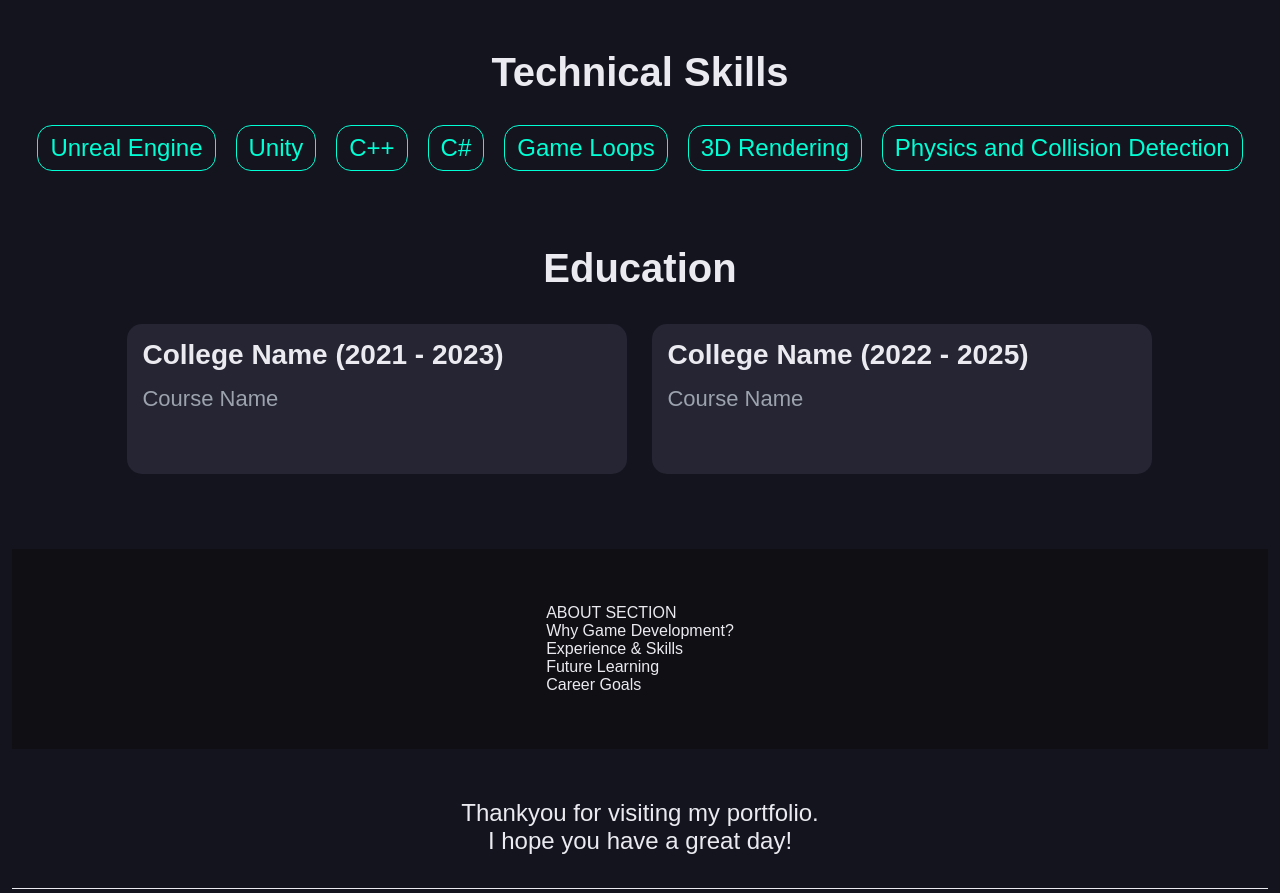
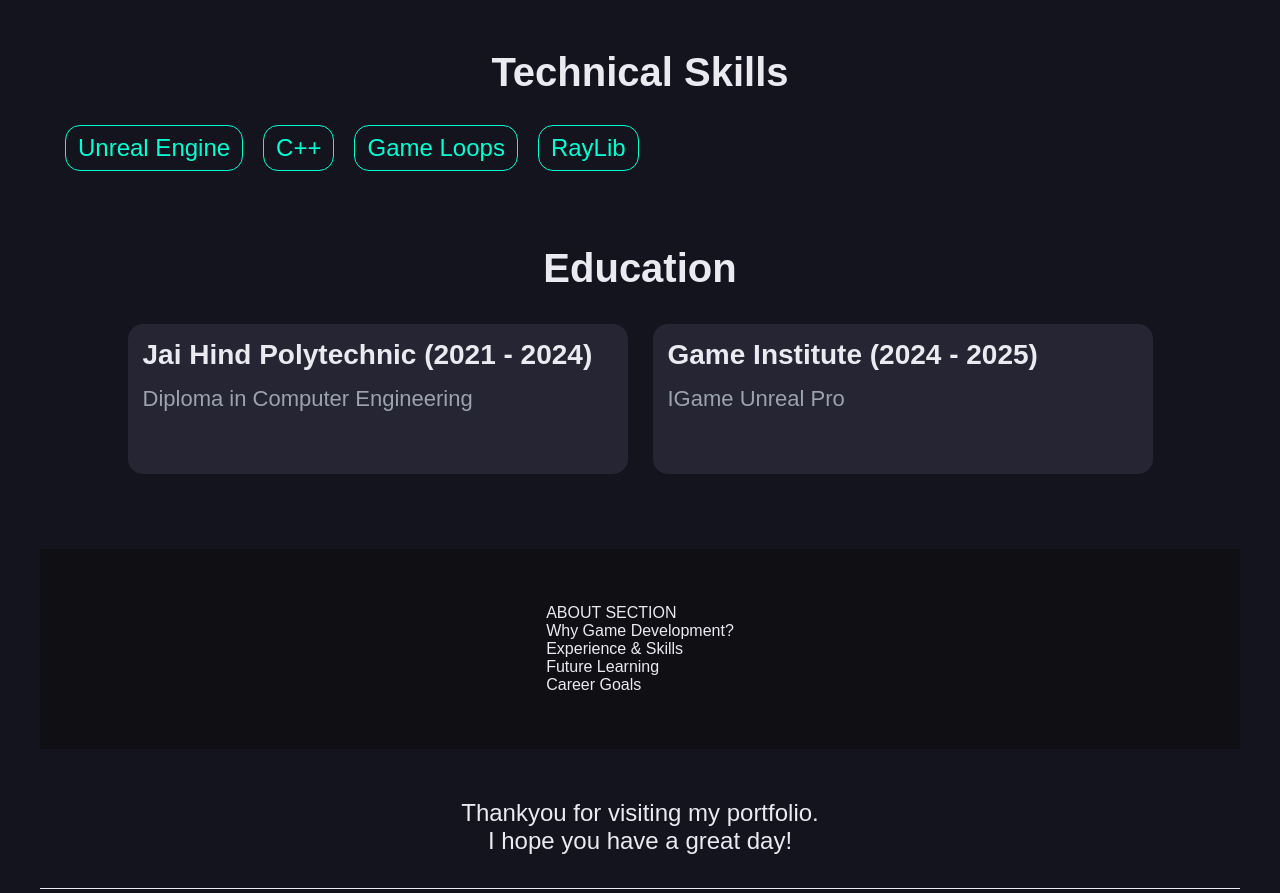
Before and after one commit to HarshSakpal2106/portfolio, a plain HTML site: page index.html in a window 1280 px wide. Shown: the part 2200-3093 px from the top of the page. Drawn offline with Linux system fonts and the light colour scheme.

Commit message:
Update index.html

```diff
--- a/index.html
+++ b/index.html
@@ -114,12 +114,9 @@
          <h1>Technical Skills</h1>
          <div id="skillContainer">
             <span>Unreal Engine</span>
-            <span>Unity</span>
             <span>C++</span>
-            <span>C#</span>
             <span>Game Loops</span>
-            <span>3D Rendering</span>
-            <span>Physics and Collision Detection</span>
+            <span>RayLib</span>
          </div>
       </section>
 
@@ -127,12 +124,12 @@
          <h1>Education</h1>
          <div id="educationContainer">
             <div class="eduCard">
-               <h3>College Name (2021 - 2023)</h3>
-               <span>Course Name</span>
+               <h3>Jai Hind Polytechnic (2021 - 2024)</h3>
+               <span>Diploma in Computer Engineering</span>
             </div>
             <div class="eduCard">
-               <h3>College Name (2022 - 2025)</h3>
-               <span>Course Name</span>
+               <h3>Game Institute (2024 - 2025)</h3>
+               <span>IGame Unreal Pro</span>
             </div>
          </div>
       </section>
```
